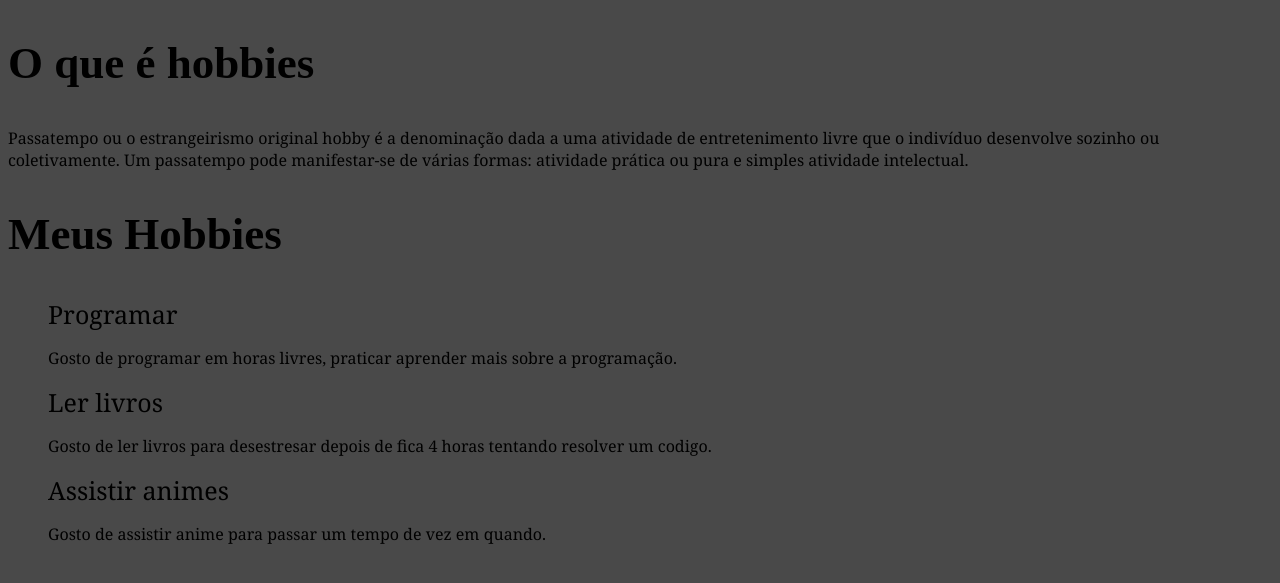
After one commit to BrunoRoheweder/Fabrica31, a PHP site: page /pages/meus_hobbies.html in a window 1280 px wide. The commit adds this page. Shown: the top 583 px of the page. Run offline with PHP 8.4, Linux system fonts and the light colour scheme.

Commit message:
terminar depois a pagina "Meus hobbies"

```diff
--- a/WEB/exercicio-02/02/css/style.css
+++ b/WEB/exercicio-02/02/css/style.css
@@ -1,36 +1,47 @@
-body{
-    background-color: rgb(46, 45, 45);
-    width: 300px;
-    height: 880px;
-    margin: 10rem auto;
-    padding: 0 20px 20px 20px;
-    border: 5px solid white;
+/* Estilos padrão para dispositivos móveis */
+:root{
+    --titulo: 35px;
+    --font-size: 16px;
+}
+
+.container-menu{
+    background-color: rgb(0, 0, 0);
+    width: 400px;
+    margin: 10px;
+    border: 3px white solid;
+    border-radius: 15px;
     color: white;
+    display: flex;
+    align-items: center;
+    justify-content: center;
+    height: 100vh;
+    /* margin: 0; */
+    padding: 0;
 
+}
+
+.menu {
+    margin: 10px;
 }
 
 .titulo {
     margin: 0;
-    margin-top: -5rem;
+    font-size: var(--titulo);
 }
 
-img {
-    display: block;
+#imagem_pug {
     margin: 0 auto;
-    border-radius: 50rem;
-    width: 300px;
+    border-radius: 100%;
+    width: 250px;
+    height: 250px;
     margin: 15px;
+    border: rgb(71, 71, 71) solid 5px;
 }
 
-.container-menu {
-    display: flex;
-    align-items: center;
-    justify-content: center;
-    height: 100vh;
-}
-
-p {
+p, li {
     font-family: Georgia, 'Times New Roman', Times, serif;
+    font-size: var(--font-size);
+    list-style: none;
 }
 
 a {
@@ -39,16 +50,110 @@ a {
     color: white;
 }
 
-button {
-    width: 20.5rem;
+.btn-github {
+    width: auto;
     height: 2.5rem;
     background-color: rgb(69, 117, 248);
     border-radius: 8px;
     border: none;
     margin: 0;
     padding: 0;
+    text-align: center;
 }
 
-li {
-    list-style: none;
+button {
+    width: 25rem;
+    height: 2.5rem;
+    background-color: transparent;
+    border: none;
 }
+
+
+
+/* Estilos para dispositivos de desktop */
+@media only screen and (min-width: 769px) {
+
+
+    :root{
+        --titulo: 35px;
+        --font-size: 16px;
+    }
+    body {
+        background-color: rgb(73, 73, 73);
+    }
+
+    .container-menu{
+        background-color: rgb(0, 0, 0);
+        width: 400px;
+        margin: 10rem auto;
+        padding: 0 20px 20px 20px;
+        border: 3px white solid;
+        border-radius: 15px;
+        color: white;
+        display: flex;
+        align-items: center;
+        justify-content: center;
+        height: 100vh;
+    }
+
+    .menu {
+        margin: 10px;
+    }
+
+    .titulo {
+        margin: 0;
+        font-size: var(--titulo);
+        text-align: center;
+    }
+
+
+    #imagem_pug {
+        margin: 30px auto;
+        padding: 2px;
+        border-radius: 100%;
+        width: 300px;
+        height: 300px;
+        border: rgb(71, 71, 71) solid 5px;
+        display: flex;
+        align-items: center;
+    }
+
+    p, li {
+        font-family: Georgia, 'Times New Roman', Times, serif;
+        font-size: var(--font-size);
+        list-style: none;
+    }
+
+    a {
+        font-size: 20px;
+        text-decoration: none;
+        color: white;
+    }
+
+    .btn-github{
+        width: auto;
+        height: 2.5rem;
+        background-color: rgb(69, 117, 248);
+        border-radius: 8px;
+        border: none;
+        margin: 0;
+        padding: 0;
+        text-align: center;
+    }
+
+    button {
+        width: 24rem;
+    }
+
+/* PAGINA "MEUS HOBBIES" */
+
+
+    .MH-ul li {
+        font-size: 25px;
+    }
+
+    .titulo-oque, .titulo-meu{
+        font-size: 45px;
+    }
+
+}
--- /dev/null
+++ b/WEB/exercicio-02/02/pages/meus_hobbies.html
@@ -0,0 +1,30 @@
+<!DOCTYPE html>
+<html lang="pt-br">
+    <head>
+        <meta charset="UTF-8">
+        <meta name="viewport" content="width=device-width, initial-scale=1.0">
+        <link rel="stylesheet" href="../css/style.css">
+        <title>Meus Hobbies</title>
+    </head>
+    <body>
+        <div class="container-hobbie">
+            <h2 class="titulo-oque">O que é hobbies</h2>
+            <p class="texto-titulo-oque">Passatempo ou o estrangeirismo original
+            hobby é a denominação dada a uma atividade
+            de entretenimento livre que o indivíduo desenvolve
+            sozinho ou coletivamente. Um passatempo pode manifestar-se
+            de várias formas: atividade prática ou pura e simples
+            atividade intelectual.</p>
+
+            <h2 class="titulo-meu">Meus Hobbies</h2>
+            <ul class="MH-ul">
+                <li>Programar</li>
+                <p>Gosto de programar em horas livres, praticar aprender mais sobre a programação.</p>
+                <li>Ler livros</li>
+                <p>Gosto de ler livros para desestresar depois de fica 4 horas tentando resolver um codigo.</p>
+                <li>Assistir animes</li>
+                <p>Gosto de assistir anime para passar um tempo de vez em quando.</p>
+            </ul>
+        </div>
+    </body>
+</html>
```
Also changed, not shown: WEB/exercicio-02/02/index.html (+10 -7 lines), WEB/exercicio-02/02/img/pug.png (added).
